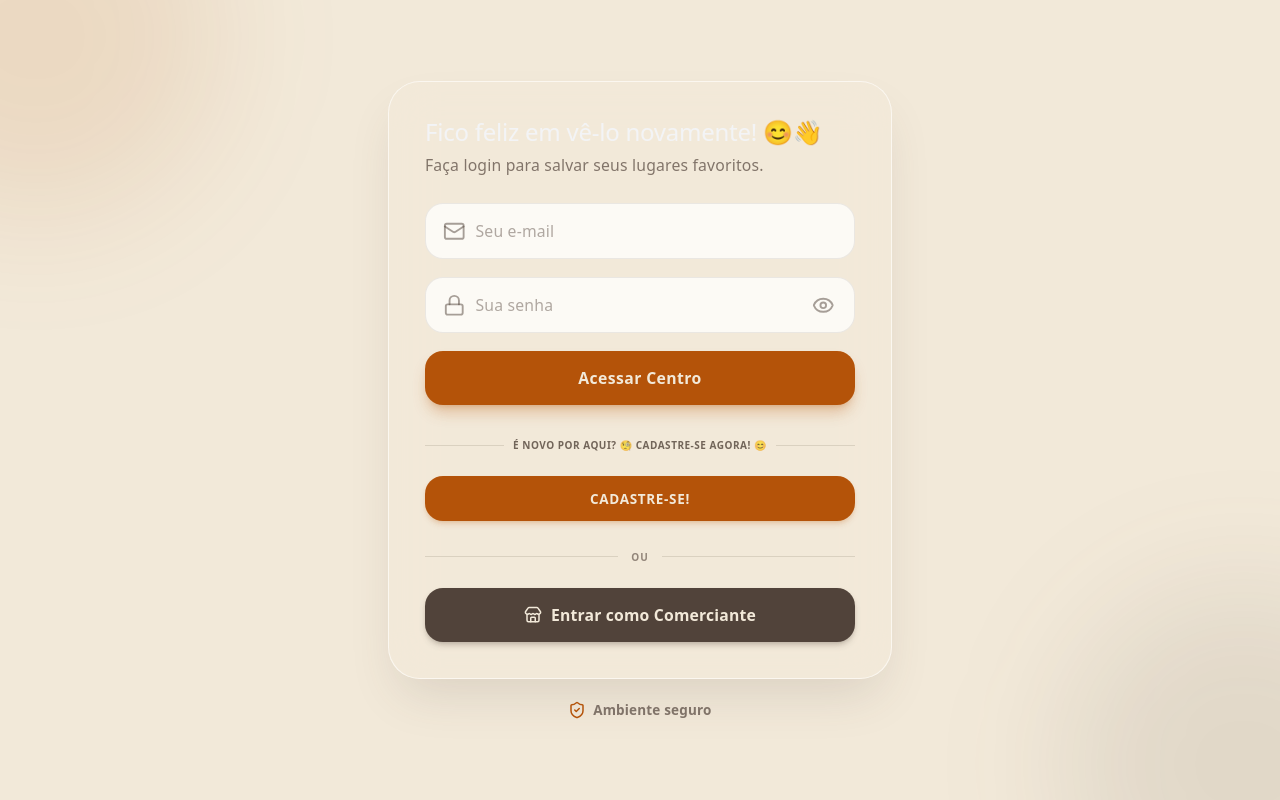
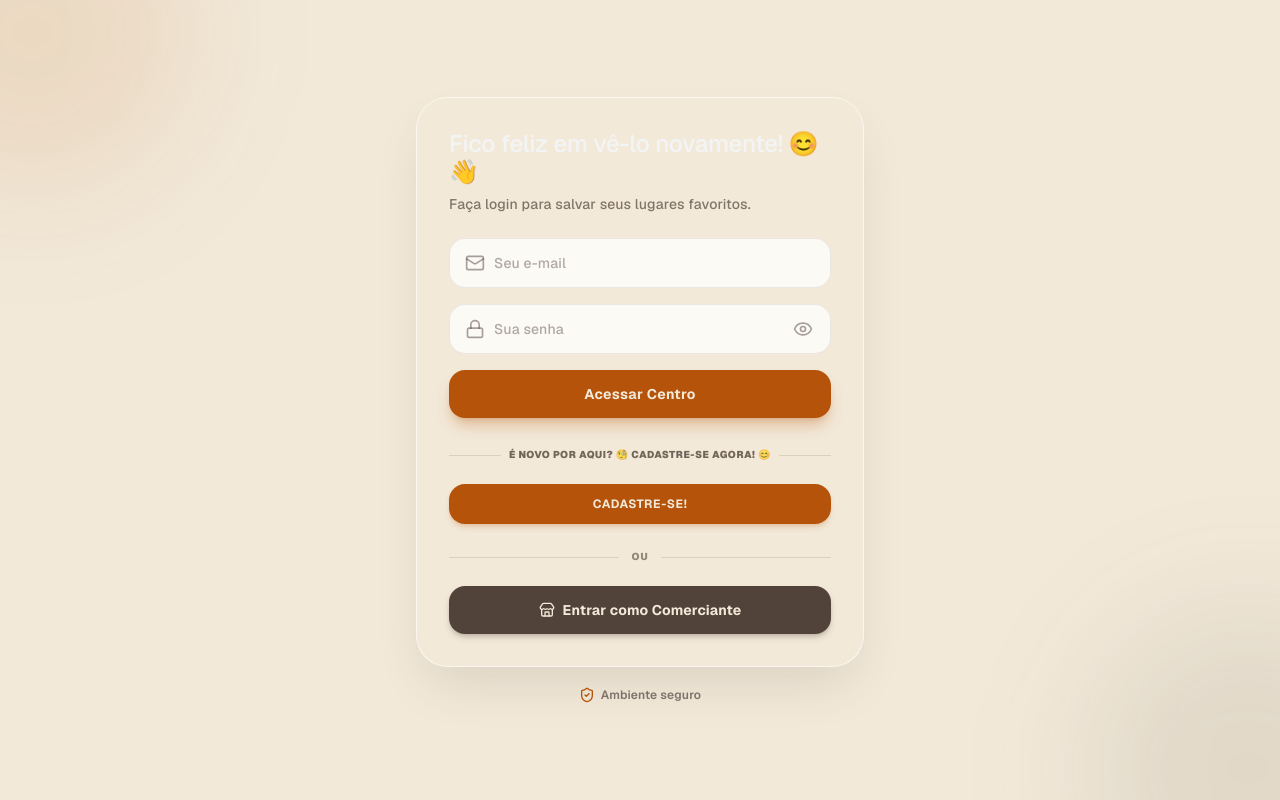
Before and after one commit to DanielQuintela/buscaCentroFront, a React (Vite) app: page / in a window 1280 px wide. Built offline with nearby package versions, Linux system fonts and the light colour scheme; no server answers.

Commit message:
nova fonte no sistema

```diff
--- a/src/index.css
+++ b/src/index.css
@@ -1,9 +1,25 @@
+/* 1. Importa as fontes do Google Fonts ANTES de tudo */
+@import url('https://fonts.googleapis.com/css2?family=Geist+Mono:wght@100..900&family=Geist:wght@100..900&display=swap');
+
+/* 2. Importa o Tailwind v4 */
 @import "tailwindcss";
 
-/* Permite usar as variantes dark:* baseadas na classe .dark */
+/* 3. Injeta a fonte Geist no tema do Tailwind */
+@theme {
+  --font-sans: "Geist", ui-sans-serif, system-ui, sans-serif;
+  --font-mono: "Geist Mono", ui-monospace, monospace;
+}
+
+/* 4. Permite usar as variantes dark:* baseadas na classe .dark */
 @custom-variant dark (&:where(.dark, .dark *));
 
+/* 5. Todas as variáveis agrupadas */
 :root {
+  /* Cores base (Formulário/Fundo) */
+  --background: #f2e9d9;
+  --foreground: #51433a;
+
+  /* Cores de Tema Original */
   --text: #6b6375;
   --text-h: #08060d;
   --bg: #fff;
@@ -16,24 +32,9 @@
   --shadow:
     rgba(0, 0, 0, 0.1) 0 10px 15px -3px,
     rgba(0, 0, 0, 0.05) 0 4px 6px -2px;
-
-  --sans: system-ui, "Segoe UI", Roboto, sans-serif;
-  --heading: system-ui, "Segoe UI", Roboto, sans-serif;
-  --mono: ui-monospace, Consolas, monospace;
-
-  font: 18px/145% var(--sans);
-  letter-spacing: 0.18px;
-
-  color: var(--text);
-  background: var(--bg);
-
-  font-synthesis: none;
-  text-rendering: optimizeLegibility;
-  -webkit-font-smoothing: antialiased;
-  -moz-osx-font-smoothing: grayscale;
 }
 
-/* Tema escuro controlado pela classe .dark */
+/* Tema escuro */
 .dark {
   --text: #9ca3af;
   --text-h: #f3f4f6;
@@ -49,28 +50,32 @@
     rgba(0, 0, 0, 0.25) 0 4px 6px -2px;
 }
 
-@media (max-width: 1024px) {
-  :root {
-    font-size: 16px;
-  }
-}
-
+/* 6. Configurações Globais HTML/Body */
 #root {
   min-height: 100vh;
 }
 
 body {
   margin: 0;
-  background: var(--bg);
-  color: var(--text);
-  transition:
-    background-color .2s ease,
-    color .2s ease;
+  background-color: var(--background); /* Aplica a cor f2e9d9 */
+  color: var(--foreground);
+  font-family: var(--font-sans); /* Aplica a Geist via variável do Tailwind */
+  font-size: 18px;
+  line-height: 145%;
+  letter-spacing: 0.18px;
+
+  /* Renderização de fonte aprimorada */
+  font-synthesis: none;
+  text-rendering: optimizeLegibility;
+  -webkit-font-smoothing: antialiased;
+  -moz-osx-font-smoothing: grayscale;
+
+  transition: background-color .2s ease, color .2s ease;
 }
 
-h1,
-h2 {
-  font-family: var(--heading);
+/* 7. Estilos de Tipografia Base */
+h1, h2 {
+  font-family: var(--font-sans);
   font-weight: 500;
   color: var(--text-h);
 }
@@ -88,24 +93,14 @@ h2 {
   margin: 0 0 8px;
 }
 
-@media (max-width: 1024px) {
-  h1 {
-    font-size: 36px;
-    margin: 20px 0;
-  }
-
-  h2 {
-    font-size: 20px;
-  }
-}
-
 p {
   margin: 0;
 }
 
+/* Elementos de Código usando Geist Mono */
 code,
 .counter {
-  font-family: var(--mono);
+  font-family: var(--font-mono);
   display: inline-flex;
   border-radius: 4px;
   color: var(--text-h);
@@ -118,6 +113,20 @@ code {
   background: var(--code-bg);
 }
 
+/* Responsividade Global */
+@media (max-width: 1024px) {
+  :root {
+    font-size: 16px;
+  }
+  h1 {
+    font-size: 36px;
+    margin: 20px 0;
+  }
+  h2 {
+    font-size: 20px;
+  }
+}
+
 .dark #social .button-icon {
   filter: invert(1) brightness(2);
 }
```
